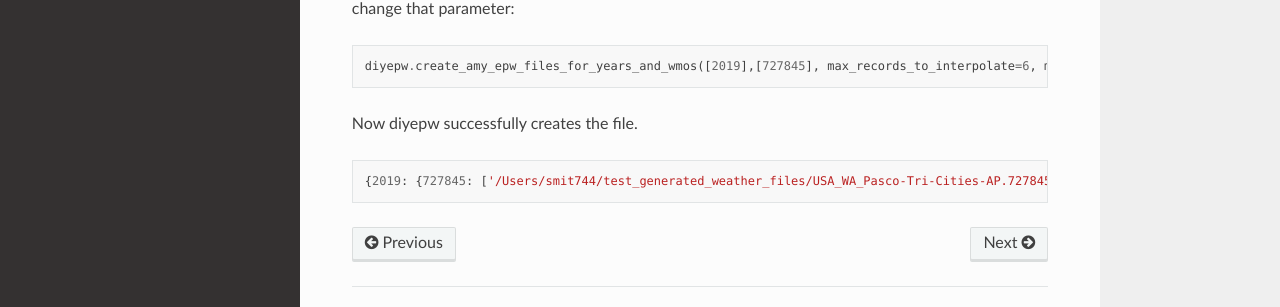
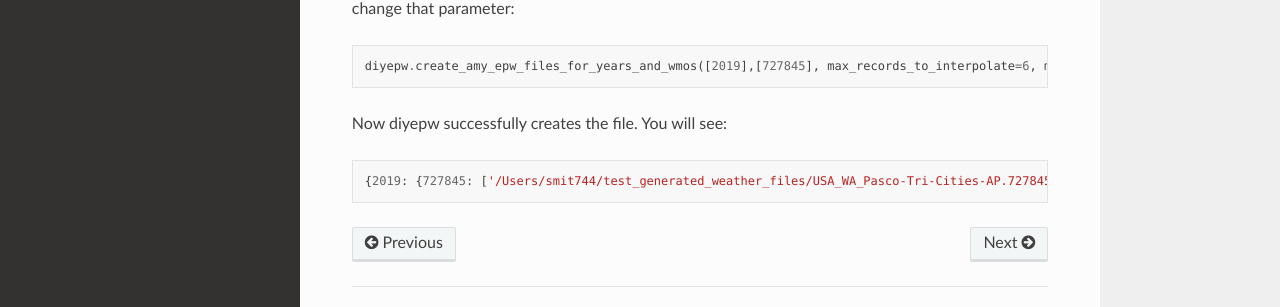
Before and after one commit to IMMM-SFA/diyepw, a Sphinx documentation site: the page built from docs/tutorial.rst, in a window 1280 px wide and 900 px high, scrolled down 2948 px. Shown: the part 508-815 px from the top of the window. Built offline with Sphinx 7.4.7 and the Read the Docs theme 2.0.0, drawn with Linux system fonts in a browser that asks for light colours.

Commit message:
Update tutorial.rst

```diff
--- a/docs/tutorial.rst
+++ b/docs/tutorial.rst
@@ -121,7 +121,7 @@ Say you decide that 6 consecutive missing values really isn’t any more worriso
 
     diyepw.create_amy_epw_files_for_years_and_wmos([2019],[727845], max_records_to_interpolate=6, max_records_to_impute=48, max_missing_amy_rows=6,allow_downloads=True,amy_epw_dir='/Users/smit744/test_generated_weather_files')
 
-Now diyepw successfully creates the file.
+Now diyepw successfully creates the file. You will see:
 ::
 
 {2019: {727845: ['/Users/smit744/test_generated_weather_files/USA_WA_Pasco-Tri-Cities-AP.727845_AMY_2019.epw']}}
```
